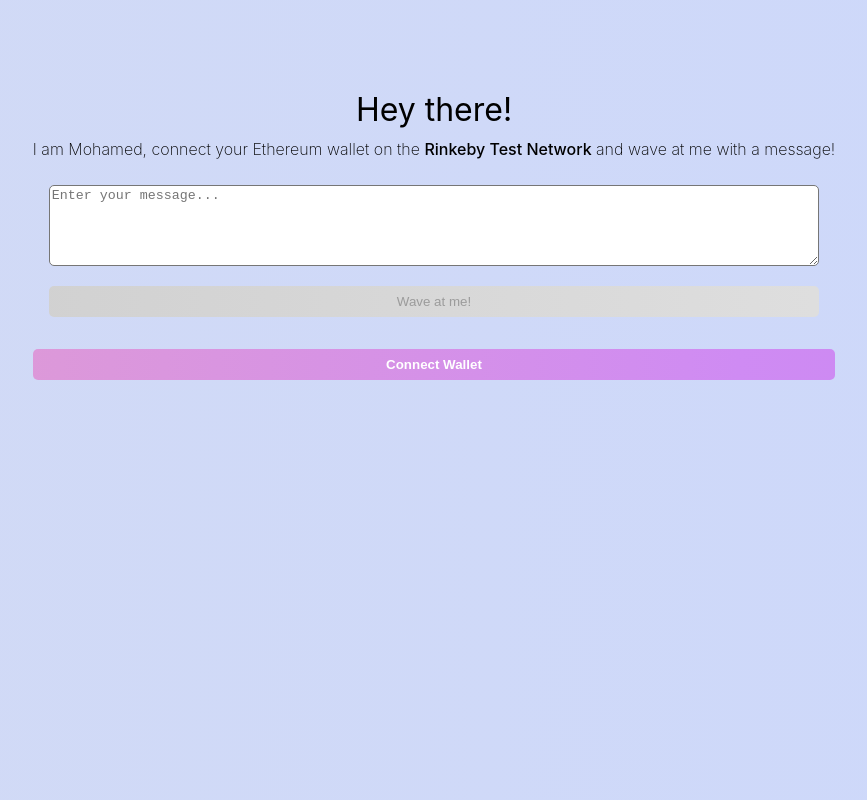
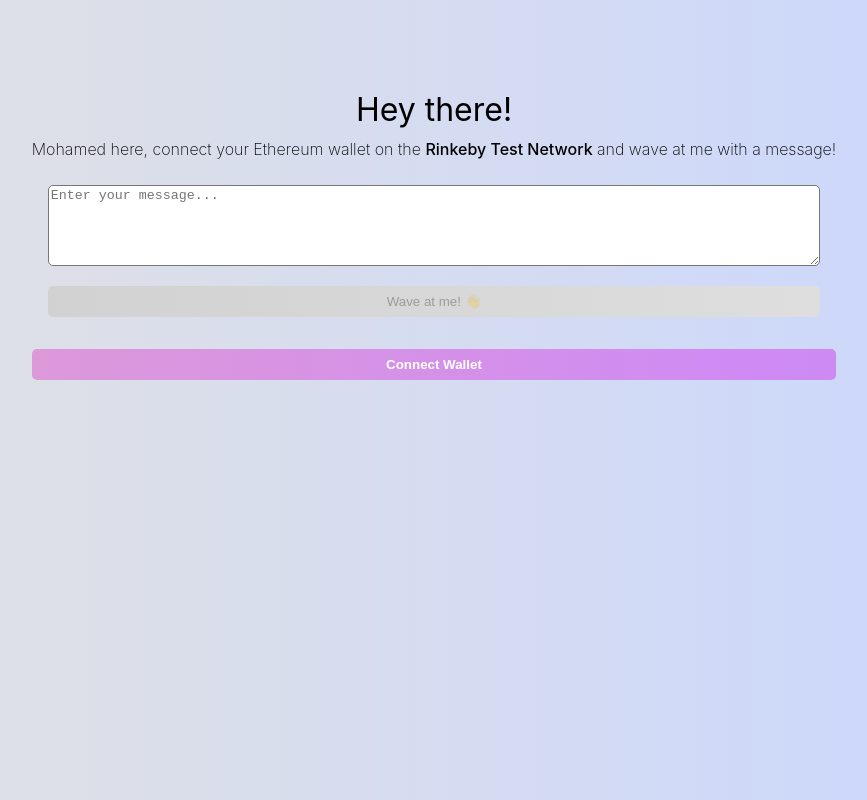
Before and after one commit to Mo-Ali98/waveportal-project, a React (Create React App) app: page / in a window 1280 px wide. Shown: the whole page, without its empty margins (206-1073 px from the left). Built offline with nearby package versions, Linux system fonts and the light colour scheme; the HTML template or start-up script is replaced by a standard one.

Commit message:
small adjustments

```diff
--- a/src/App.css
+++ b/src/App.css
@@ -1,6 +1,5 @@
 body {
   background: linear-gradient(270deg, #c9d6ff, #e2e2e2);
-  background-size: 600% 600%;
 
   -webkit-animation: buttonAnimation 20s ease infinite;
   animation: buttonAnimation 20s ease infinite;
--- a/src/App.js
+++ b/src/App.js
@@ -194,7 +194,7 @@ export default function App() {
         <span className="header"> Hey there!</span>
 
         <div className="bio">
-          I am Mohamed, connect your Ethereum wallet on the{" "}
+          Mohamed here, connect your Ethereum wallet on the{" "}
           <span style={{ fontWeight: "500" }}>Rinkeby Test Network </span> and
           wave at me with a message!
         </div>
@@ -215,7 +215,7 @@ export default function App() {
               type="submit"
               disabled={loading || message === ""}
             >
-              {loading ? "Waving...." : "Wave at me!"}
+              {loading ? "Waving...." : "Wave at me! 👋"}
             </button>
           </form>
           {errorMessage && <p>Enter a valid message!</p>}
@@ -232,7 +232,7 @@ export default function App() {
 
         {waveLength > 0 && (
           <p style={{ textAlign: "center" }}>
-            There has been a total of {waveLength} waves!
+            There has been a total of {waveLength} 👋!
           </p>
         )}
 
```
